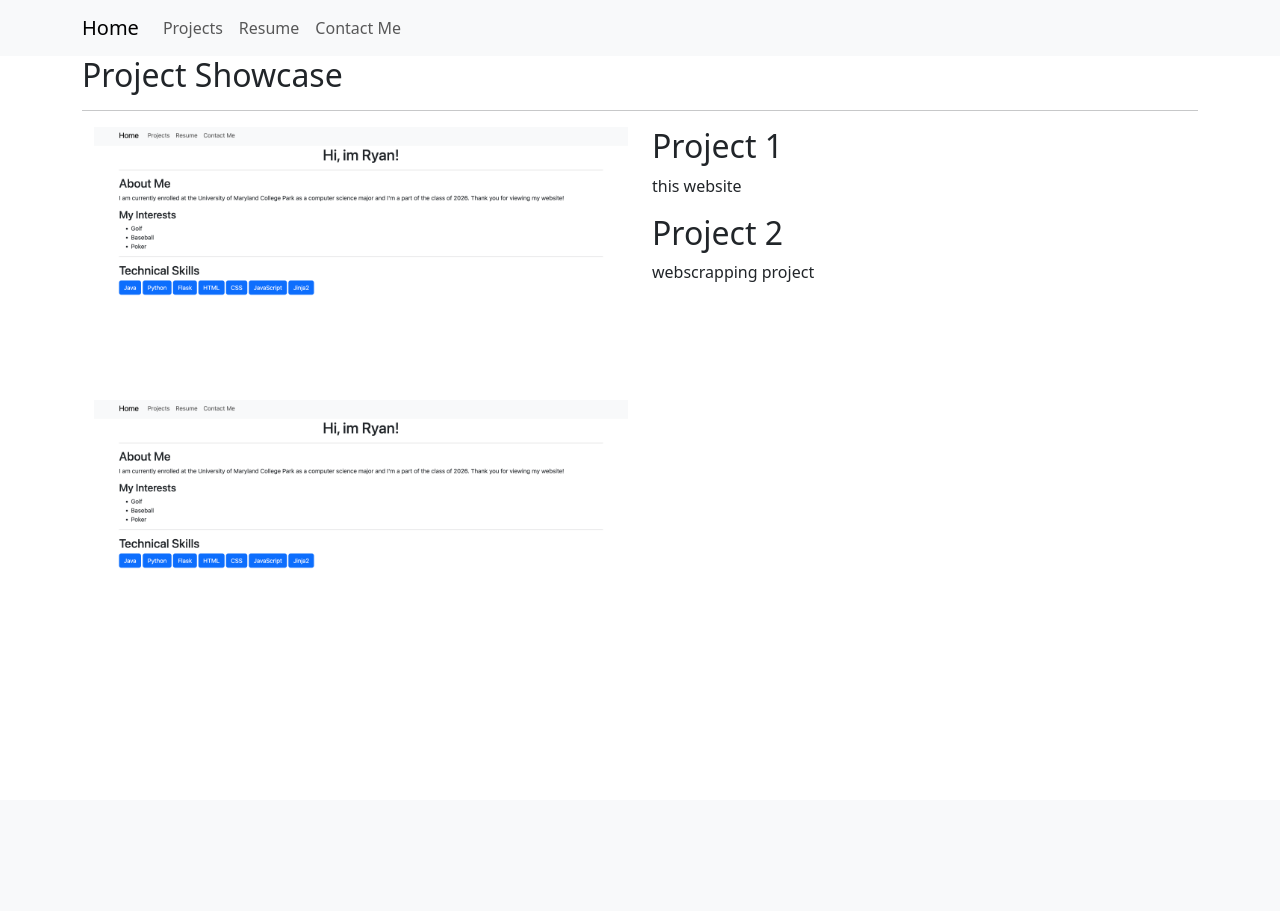
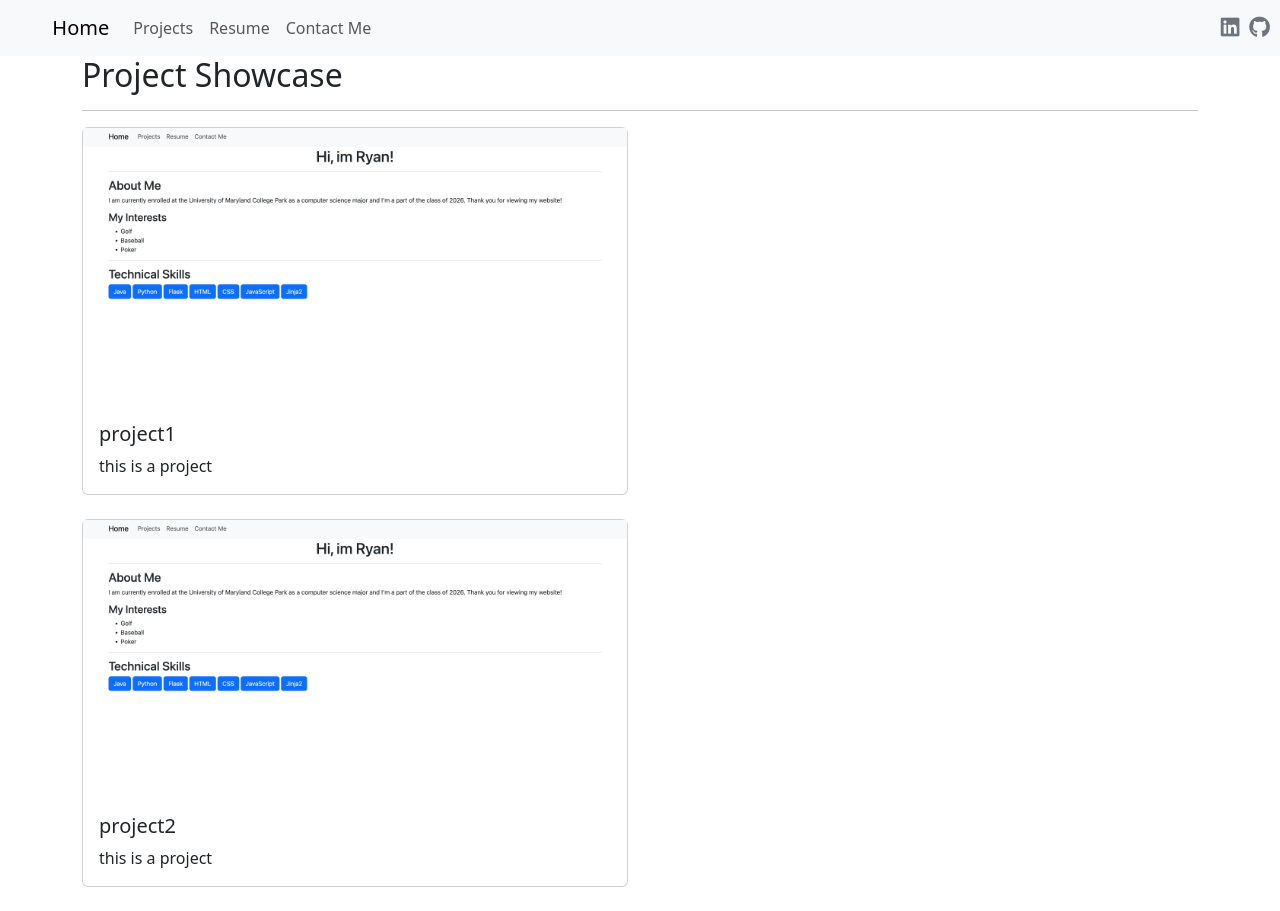
Before and after one commit to Rlacc/personal-website, a Flask app: page /projects in a window 1280 px wide. Before the commit the page ends 568 px from the top, so only its background shows below. Run offline with Flask 3, Linux system fonts and the light colour scheme.

Commit message:
-updated static folder with project images -removed img directory -updated navigation bar/ added linked in and github icons with links -updated the look of the projects page(still needs work)

```diff
--- a/main.py
+++ b/main.py
@@ -3,7 +3,7 @@ from forms import ContactForm
 import secrets
 from flask_mail import Mail, Message
 
-app = Flask(__name__, template_folder='templates')
+app = Flask(__name__, template_folder='templates', static_folder='static')
 app.config['SECRET_KEY'] = secrets.token_hex(16)
 app.config['MAIL_SERVER'] = 'smtp.gmail.com'
 app.config['MAIL_PORT'] = 587
@@ -13,10 +13,11 @@ app.config['MAIL_USERNAME'] = 'computersciencelac@gmail.com'
 app.config['MAIL_PASSWORD'] = 'ritgqwlnvvlstelo'
 mail = Mail(app)
 
+
 @app.route('/')
 @app.route('/home')
 def home():
-    skills = ["Java", "Python", "Flask", "HTML", "CSS", "JavaScript", "Jinja2"]
+    skills = ["Java", "Python", "Flask", "HTML", "CSS", "JavaScript", "Jinja2", "Git", "SQL"]
     return render_template('index.html', skills=skills)
 
 
--- a/templates/navigationbar.html
+++ b/templates/navigationbar.html
@@ -5,6 +5,7 @@
     <meta name="viewport" content="width=device-width, initial-scale=1.0">
     <title>Ryan Lacourciere | Software Developer</title>
     <link rel="stylesheet" href="https://cdn.jsdelivr.net/npm/bootstrap@5.3.0/dist/css/bootstrap.min.css">
+    <link rel="stylesheet" href="https://cdnjs.cloudflare.com/ajax/libs/font-awesome/5.15.3/css/all.min.css">
 </head>
 <body>
 <nav class="navbar navbar-expand-lg navbar-light bg-light">
@@ -28,6 +29,13 @@
             </ul>
         </div>
     </div>
+
+    <a href="https://www.linkedin.com/in/ryan-lacourciere/">
+        <i class="fab fa-linkedin fa-lg" style="color: #6c757d; margin-right: 10px;"></i>
+    </a>
+    <a href="https://github.com/Rlacc">
+        <i class="fab fa-github fa-lg" style="color: #6c757d; margin-right: 10px;"></i>
+    </a>
 </nav>
 
 <div class="container">
--- a/templates/projects.html
+++ b/templates/projects.html
@@ -10,28 +10,28 @@
 {% block content %}
 <h2>Project Showcase</h2>
 <hr>
-<div class="container">
-        <div class="row">
-            <div class="col-md-6">
-                <!-- Left side with project images -->
-                <img src="img/Screenshot 2023-09-06 at 2.29.29 PM.png" alt="Project 1" class="img-fluid">
-                <img src="img/Screenshot 2023-09-06 at 2.29.29 PM.png" alt="Project 2" class="img-fluid">
-                <!-- Add more images as needed -->
-            </div>
-            <div class="col-md-6">
-                <!-- Right side with project descriptions -->
-                <div class="project-description">
-                    <h2>Project 1</h2>
-                    <p>this website</p>
-                </div>
-                <div class="project-description">
-                    <h2>Project 2</h2>
-                    <p>webscrapping project</p>
-                </div>
-                <!-- Add more project descriptions as needed -->
+<div class="row">
+    <div class="col-md-6 mb-4">
+        <div class="card">
+            <img src="/static/project1.png">
+            <div class="card-body">
+                <h5 class="card-title">project1</h5>
+                <p class="card-text">this is a project</p>
             </div>
         </div>
     </div>
+</div>
+<div class="row">
+    <div class="col-md-6 mb-4">
+        <div class="card">
+            <img src="/static/project1.png">
+            <div class="card-body">
+                <h5 class="card-title">project2</h5>
+                <p class="card-text">this is a project</p>
+            </div>
+        </div>
+    </div>
+</div>
 {% endblock %}
 </body>
 </html>
```
Also changed, not shown: templates/index.html (+6 -5 lines), static/project1.png (renamed from img/Screenshot 2023-09-06 at 2.29.29 PM.png).
